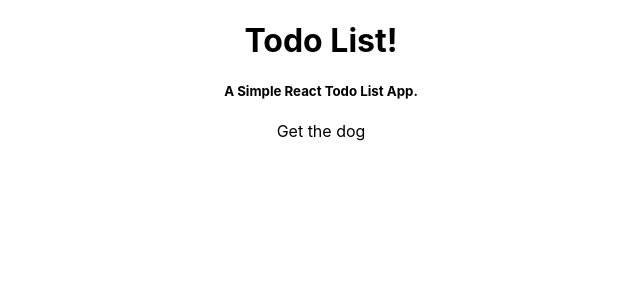
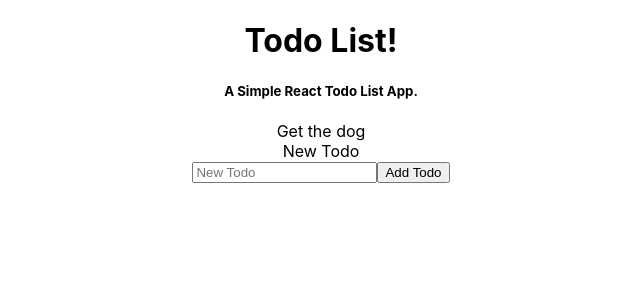
Before and after one commit to JohnObla/react-19-todo-app, a React (Create React App) app: page / in a window 1280 px wide. Shown: the top 300 px of the page, without its empty margins (319-959 px from the left). Built offline with nearby package versions, Linux system fonts and the light colour scheme.

Commit message:
Added dummy form

```diff
--- /dev/null
+++ b/src/NewTodoForm/NewTodoForm.js
@@ -0,0 +1,26 @@
+import React, { Component } from 'react';
+
+class NewTodoForm extends Component {
+  state = { task: '' };
+
+  render() {
+    return (
+      <form onSubmit={this.handleSubmit}>
+        <label htmlFor="task">New Todo</label>
+        <div>
+          <input
+            type="text"
+            placeholder="New Todo"
+            name="task"
+            id="task"
+            onChange={this.handleChange}
+            value={this.state.task}
+          />
+          <button>Add Todo</button>
+        </div>
+      </form>
+    );
+  }
+}
+
+export default NewTodoForm;
--- a/src/TodoList/TodoList.js
+++ b/src/TodoList/TodoList.js
@@ -1,15 +1,17 @@
 import React, { Component } from 'react';
 import { v4 as uuidv4 } from 'uuid';
 import Todo from '../Todo/Todo';
+import NewTodoForm from '../NewTodoForm/NewTodoForm';
 
 class TodoList extends Component {
   state = { todos: [{ task: 'Get the dog', id: uuidv4() }] };
 
-  renderTodoList = () => {
-    return this.state.todos.map(todo => (
+  renderTodoList = () =>
+    this.state.todos.map(todo => (
       <Todo key={todo.id} id={todo.id} task={todo.task} />
     ));
-  };
+
+  renderNewTodoForm = () => <NewTodoForm />;
 
   render() {
     return (
@@ -17,6 +19,7 @@
         <h1>Todo List!</h1>
         <h5>A Simple React Todo List App.</h5>
         {this.renderTodoList()}
+        {this.renderNewTodoForm()}
       </div>
     );
   }
```
